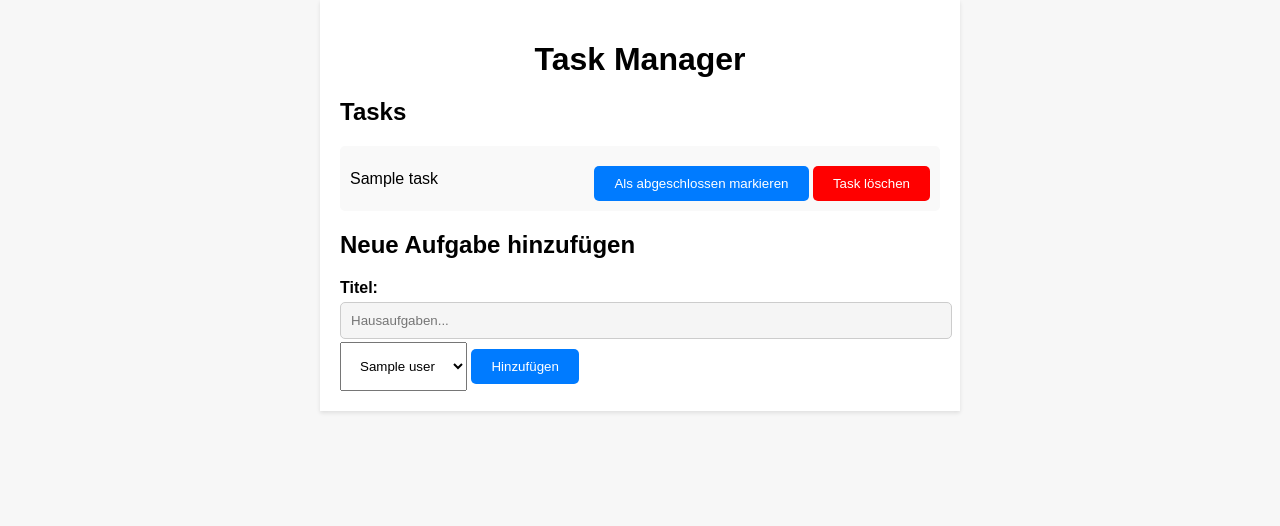
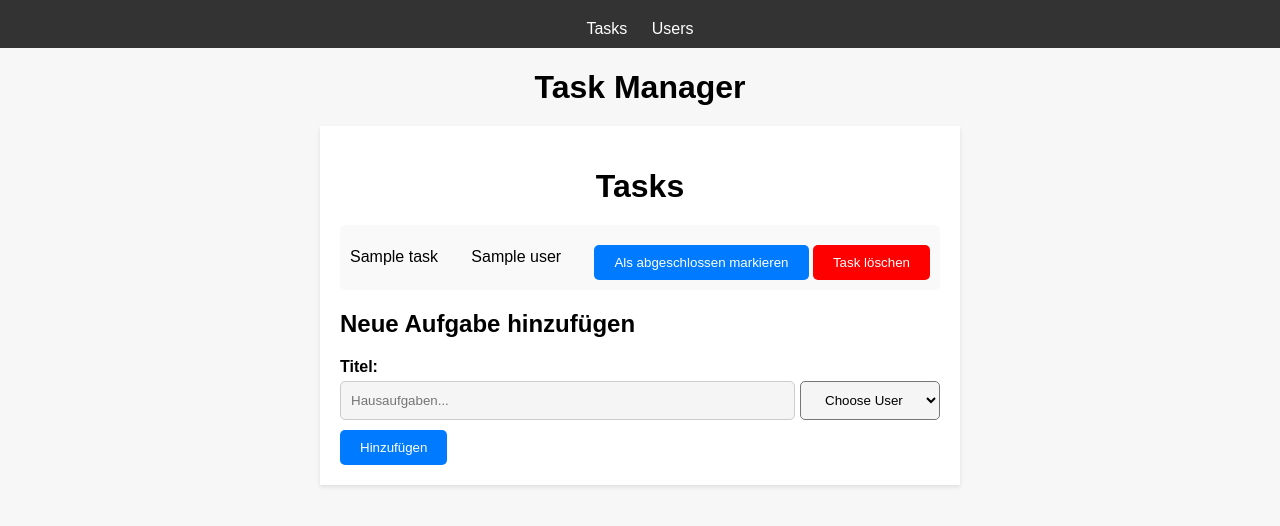
Before and after one commit to Robinkuet1/simple-mvc, a Flask app: template templates/index.html in a window 1280 px wide. Shown: the top 526 px of the page. Run offline with Flask 3, Linux system fonts and the light colour scheme; the template is opened without the code that fills it: most values are stand-ins (such as "Sample title", 1, 10 or a date in 2020).

Commit message:
t idididiij

```diff
--- a/templates/index.html
+++ b/templates/index.html
@@ -82,19 +82,50 @@
         }
 
         select {
-            padding: 15px 15px 15px 15px;
+            padding: 10px 20px;
+            background-color: #f5f5f5;
+            border-radius: 5px;
+            margin-left: 5px;
         }
+
+        header {
+            background-color: #333;
+            color: #fff;
+            text-align: center;
+            padding: 10px;
+        }
+
+        /* Navigationslinks im Header */
+        nav {
+            display: inline-block;
+            margin-top: 10px;
+        }
+
+        nav a {
+            color: #fff;
+            text-decoration: none;
+            margin: 0 10px;
+        }
+
     </style>
 </head>
 <body>
+    <header>
+
+        <nav>
+            <a href="/">Tasks</a>
+            <a href="/users">Users</a>
+        </nav>
+    </header>
+    <h1>Task Manager</h1>
     <div class="container">
-        <h1>Task Manager</h1>
 
-        <h2>Tasks</h2>
+        <h1>Tasks</h1>
         <ul>
             {% for task in tasks %}
             <li>
                 <span>{{ task.title }}</span>
+                <span>{{ task.user }}</span>
                 <span>
                     {% if task.completed %}
                         <span class="completed">(abgeschlossen)</span>
@@ -121,12 +152,15 @@
         <h2>Neue Aufgabe hinzufügen</h2>
         <form method="POST" action="{{ url_for('add_task') }}">
             <label for="title">Titel:</label>
-            <input type="text" name="title" placeholder="Hausaufgaben..." required>
-            <select>
-                {% for user in users %}
-                    <option>{{ user.name }}</option>
-                {% endfor %}
-            </select>
+            <div style="display: flex; justify-content: stretch;">
+                <input type="text" name="title" placeholder="Hausaufgaben..." required>
+                <select id="user" name="user">
+                    <option disabled selected hidden>Choose User</option>
+                    {% for user in users %}
+                        <option value="{{ user.name }}">{{ user.name }}</option>
+                    {% endfor %}
+                </select>
+            </div>
             <button type="submit">Hinzufügen</button>
         </form>
     </div>
```
